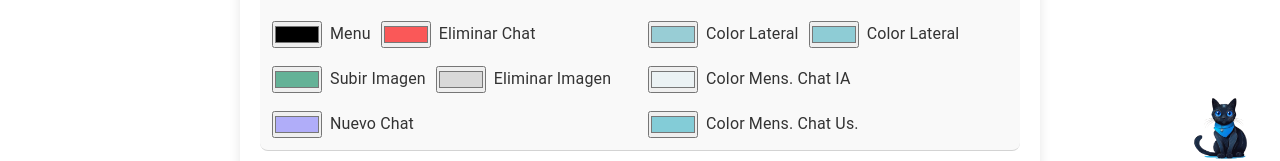
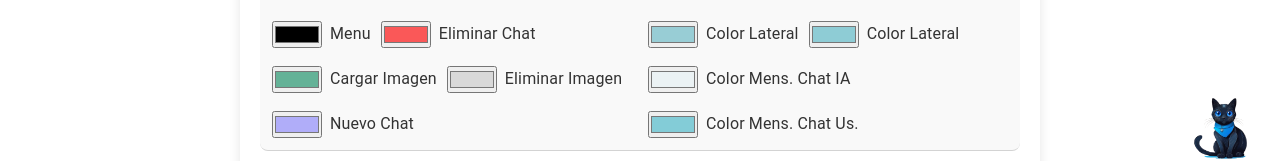
Before and after one commit to ElSenpaiSAMA/Proyecto_Study_Bot, a React (Create React App) app: page /configuracion in a window 1280 px wide. Shown: the part 617-778 px from the top of the page. Built offline with nearby package versions, Linux system fonts and the light colour scheme.

Commit message:
cambios en config

```diff
--- a/src/frontend/pages/ConfigPage.js
+++ b/src/frontend/pages/ConfigPage.js
@@ -146,7 +146,7 @@ const ConfigPage = () => {
                   value={tempConfig.subirImagenColor}
                   onChange={(e) => updateTempConfig("subirImagenColor", e.target.value)}
                 />
-                <Typography>Subir Imagen</Typography>
+                <Typography>Cargar Imagen</Typography>
               </Box>
               <Box display="flex" alignItems="center" gap={1} mt={1}>
                 <input
```
